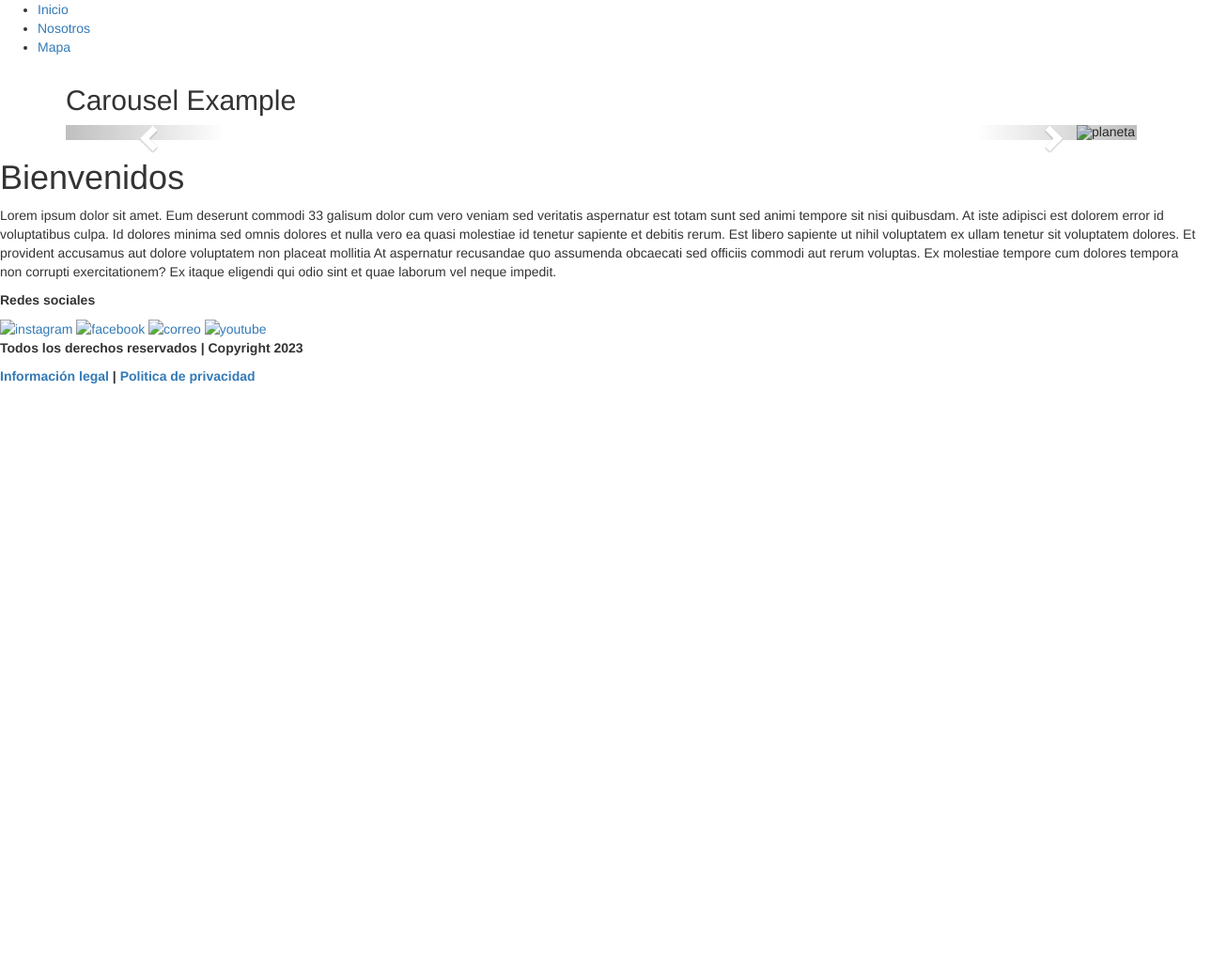
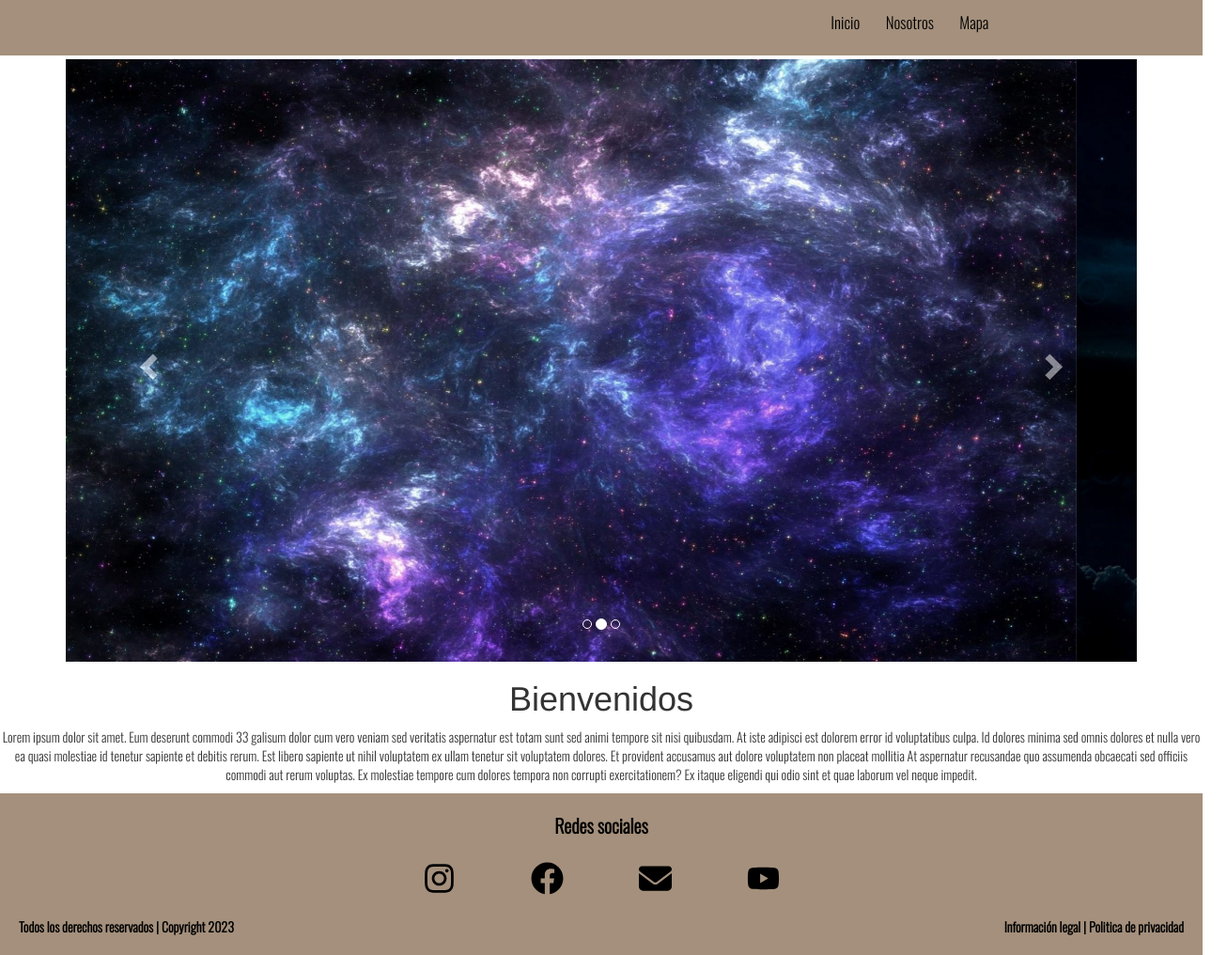
Before and after one commit to LuisGB20/HTMLsm31, a plain HTML site: page index.html in a window 1280 px wide. Shown: the whole page at 94% size, 1306 px wide, since content can reach past the window. Before the commit the page ends 800 px from the top, so only its background shows below. Drawn offline with nearby package versions, Linux system fonts and the light colour scheme; the site is published under a folder, as on GitHub Pages, so addresses that start at the root find nothing.

Commit message:
actualizacion html y css

```diff
--- a/index.html
+++ b/index.html
@@ -4,7 +4,7 @@
     <meta charset="UTF-8">
     <meta http-equiv="X-UA-Compatible" content="IE=edge">
     <meta name="viewport" content="width=device-width, initial-scale=1.0">
-    <link rel="stylesheet" href="/style.css">
+    <link rel="stylesheet" href="./style.css">
     <link rel="stylesheet" href="https://maxcdn.bootstrapcdn.com/bootstrap/3.4.1/css/bootstrap.min.css">
     <script src="https://ajax.googleapis.com/ajax/libs/jquery/3.6.4/jquery.min.js"></script>
     <script src="https://maxcdn.bootstrapcdn.com/bootstrap/3.4.1/js/bootstrap.min.js"></script>
@@ -38,15 +38,15 @@
           <!-- Wrapper for slides -->
           <div class="carousel-inner">
             <div class="item active">
-              <img src="/img/galaxia.jpg" alt="galaxia" style="width:100%;">
+              <img src="./img/galaxia.jpg" alt="galaxia" style="width:100%;">
             </div>
 
             <div class="item">
-              <img src="/img/planeta.jpg" alt="planeta" style="width:100%;">
+              <img src="./img/planeta.jpg" alt="planeta" style="width:100%;">
             </div>
 
             <div class="item">
-              <img src="/img/rx7.jpg" alt="RX-7" style="width:100%;">
+              <img src="./img/rx7.jpg" alt="RX-7" style="width:100%;">
             </div>
           </div>
 
@@ -72,16 +72,16 @@
         <p class="mensaje" id="contactame"><b>Redes sociales</b></p>
         <div class="redes">
           <a href="https://www.instagram.com/luis_broca20/?igshid=Yjk4NWM2ZWVkMw%3D%3D" target="_blank">
-            <img src="/img/instagram.svg" alt="instagram">
+            <img src="./img/instagram.svg" alt="instagram">
           </a>
           <a href="https://www.facebook.com/luis.broca.9?mibextid=ZbWKwL" target="_blank">
-            <img src="/img/facebook.svg" alt="facebook">
+            <img src="./img/facebook.svg" alt="facebook">
           </a>
           <a href="mailto:Luisalbertogomezbroca@gmail.com" target="_blank">
-            <img src="/img/correo.svg" alt="correo">
+            <img src="./img/correo.svg" alt="correo">
           </a>
           <a href="https://www.youtube.com/watch?v=eNvUS-6PTbs&list=RDeNvUS-6PTbs&start_radio=1&ab_channel=ModernTalkingVEVO" target="_blank">
-            <img src="/img/youtube.svg" alt="youtube">
+            <img src="./img/youtube.svg" alt="youtube">
           </a>
         </div>
         <div class="info_final">
```
